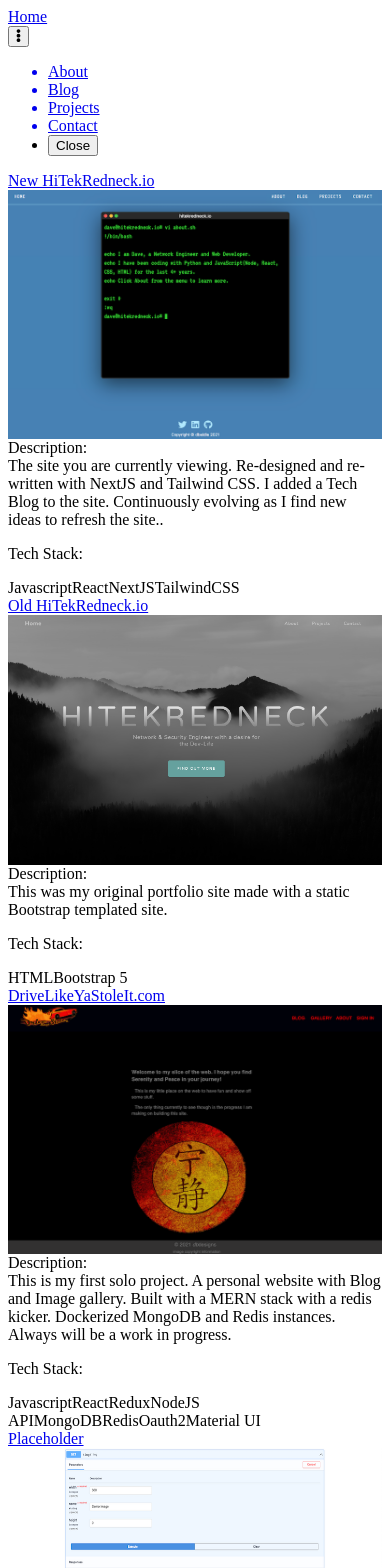
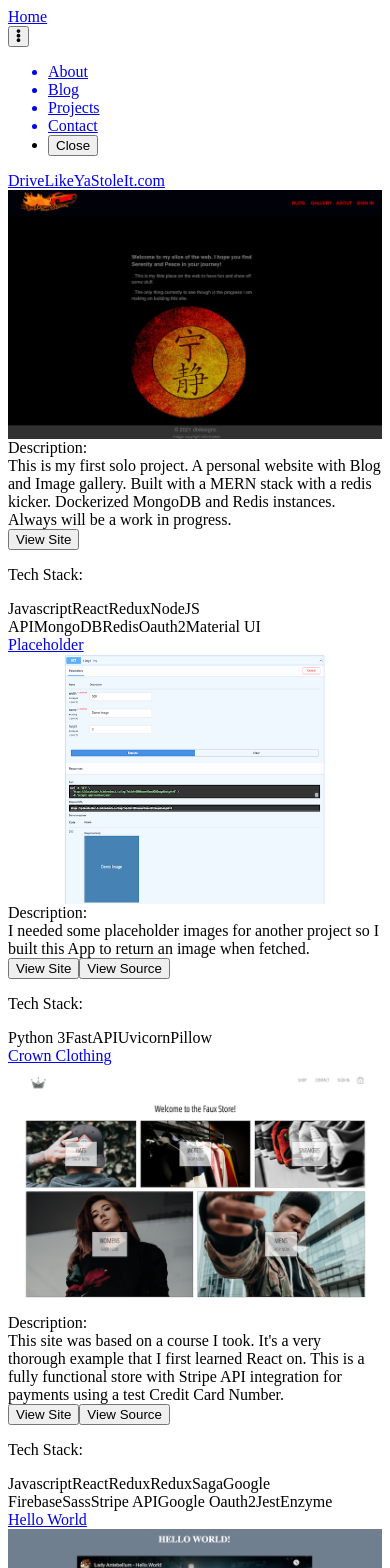
Before and after one commit to dbeidle/hitekredneck.io, a Next.js app: page /projects in a window 390 px wide. Shown: the top 1568 px of the page. Built offline with nearby package versions, Linux system fonts and the light colour scheme; a small style sheet from the web is missing; a web font is replaced by a local one.

Commit message:
Removed portfolio from projects page. Tweaked mobile css for about page.

```diff
--- a/pages/api/projects.js
+++ b/pages/api/projects.js
@@ -4,27 +4,10 @@ export default function handler(req, res) {
     res.status(200).json([
       {
         id: 1,
-        projectName: "New HiTekRedneck.io",
-        projectImg: "/images/htrn.png",
-        projectLink: "https://hitekredneck.io",
-        projectDescription:
-          "The site you are currently viewing. Re-designed and re-written with NextJS and Tailwind CSS. I added a Tech Blog to the site. Continuously evolving as I find new ideas to refresh the site..",
-        projectStack: ["Javascript", "React", "NextJS", "TailwindCSS"],
-      },
-      {
-        id: 2,
-        projectName: "Old HiTekRedneck.io",
-        projectImg: "/images/hitekredneck.png",
-        projectLink: "https://bs.hitekredneck.io",
-        projectDescription:
-          "This was my original portfolio site made with a static Bootstrap templated site.",
-        projectStack: ["HTML", "Bootstrap 5"],
-      },
-      {
-        id: 3,
         projectName: "DriveLikeYaStoleIt.com",
         projectImg: "/images/dlysi.png",
         projectLink: "https://drivelikeyastoleit.com",
+        project_gh_url: null,
         projectDescription:
           "This is my first solo project. A personal website with Blog and Image gallery. Built with a MERN stack with a redis kicker. Dockerized MongoDB and Redis instances. Always will be a work in progress.",
         projectStack: [
@@ -39,19 +22,21 @@ export default function handler(req, res) {
         ],
       },
       {
-        id: 4,
+        id: 2,
         projectName: "Placeholder",
         projectImg: "/images/placeholder.png",
         projectLink: "https://placeholder.hitekredneck.io/docs",
+        project_gh_url: "https://github.com/dbeidle/image_placeholder",
         projectDescription:
           "I needed some placeholder images for another project so I built this App to return an image when fetched.",
         projectStack: ["Python 3", "FastAPI", "Uvicorn", "Pillow"],
       },
       {
-        id: 5,
+        id: 3,
         projectName: "Crown Clothing",
         projectImg: "/images/crwn.png",
         projectLink: "https://crwn.drivelikeyastoleit.com",
+        project_gh_url: "https://github.com/dbeidle/crwn-clothing",
         projectDescription:
           "This site was based on a course I took. It's a very thorough example that I first learned React on. This is a fully functional store with Stripe API integration for payments using a test Credit Card Number. ",
         projectStack: [
@@ -68,10 +53,11 @@ export default function handler(req, res) {
         ],
       },
       // {
-      //   id: 6,
+      //   id: 4,
       //   projectName: "Face Recognition",
       //   projectImg: "/images/faces.png",
       //   projectLink: "https://faces.drivelikeyastoleit.com",
+      //   project_gh_url: "https://github.com/dbeidle/face-recognition",
       //   projectDescription:
       //     "Application that will pick out faces in a picture and put a box around them",
       //   projectStack: [
@@ -83,10 +69,11 @@ export default function handler(req, res) {
       //   ],
       // },
       {
-        id: 7,
+        id: 5,
         projectName: "Hello World",
         projectImg: "/images/hello-world.png",
         projectLink: "https://hello-world.hitekredneck.io",
+        project_gh_url: "https://github.com/dbeidle/hello_world",
         projectDescription:
           "Fun little Hello World app that has a YouTube video of Hello World by Lady Antebellum",
         projectStack: ["Javascript", "Vue JS", "CSS", "Babel", "ES Lint"],
--- a/pages/projects.js
+++ b/pages/projects.js
@@ -25,17 +25,37 @@ export default function Projects({ projects }) {
 
 function ProjectStack({ projectStackItem }) {
   return (
-    <span className="border-sb-dark border-2 m-1 p-1 rounded-xl hover:transition hover:bg-white hover:ease-in-out hover:duration-700">
+    <span className="border-sb-dark border-2 m-1 p-1 rounded-xl">
       {projectStackItem}
     </span>
   );
 }
 
+function CallToAction(urls) {
+  const { projectLink, project_gh_url } = urls;
+  return (
+    <div className="mt-2">
+      <a href={projectLink}>
+        <button className="border-sb-dark border-2 m-1 p-1 rounded-xl bg-sb-med hover:bg-sb-norm hover:text-sb-light hover:border-white hover:drop-shadow-lg ">
+          View Site
+        </button>
+      </a>
+      {project_gh_url !== null ? (
+        <a href={project_gh_url}>
+          <button className="border-sb-dark border-2 m-1 p-1 rounded-xl bg-sb-med hover:bg-sb-norm hover:text-sb-light hover:border-white hover:drop-shadow-lg ">
+            View Source
+          </button>
+        </a>
+      ) : null}
+    </div>
+  );
+}
+
 function ProjectListItem({
-  id,
   projectName,
   projectImg,
   projectLink,
+  project_gh_url,
   projectDescription,
   projectStack,
 }) {
@@ -71,6 +91,11 @@ function ProjectListItem({
             <span className="text-md font-semibold">Description:</span>
             <br />
             {projectDescription}
+            <br />
+            <CallToAction
+              projectLink={projectLink}
+              project_gh_url={project_gh_url}
+            />
           </div>
           <div>
             <p className="mt-2 text-lg font-medium pb-2">Tech Stack:</p>
```
Also changed, not shown: pages/about.js (+4 -7 lines).
